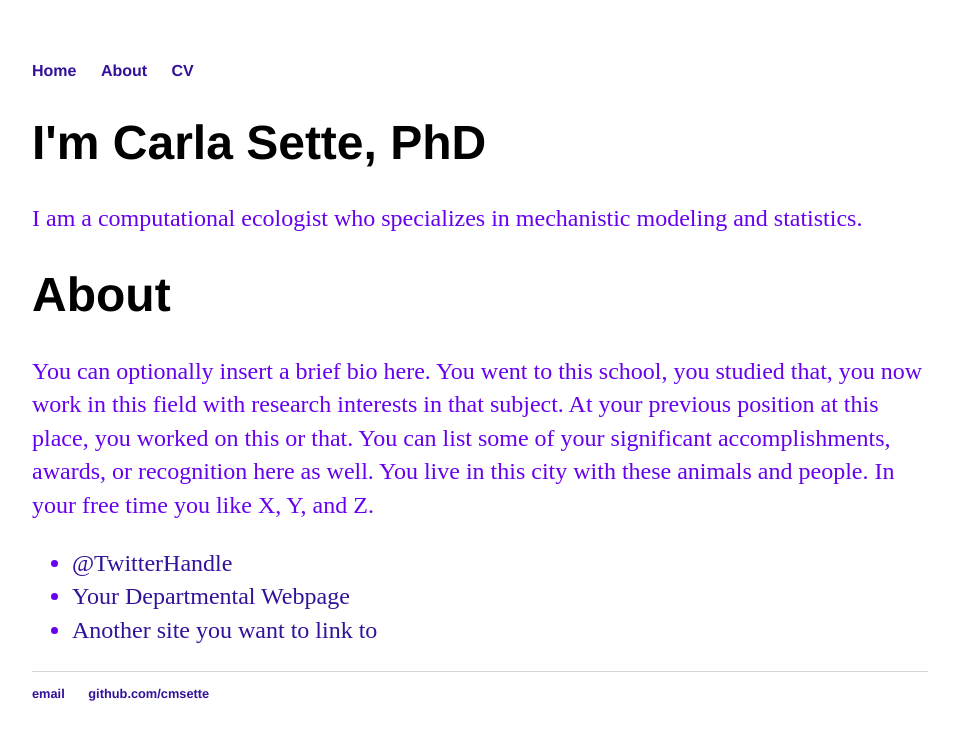
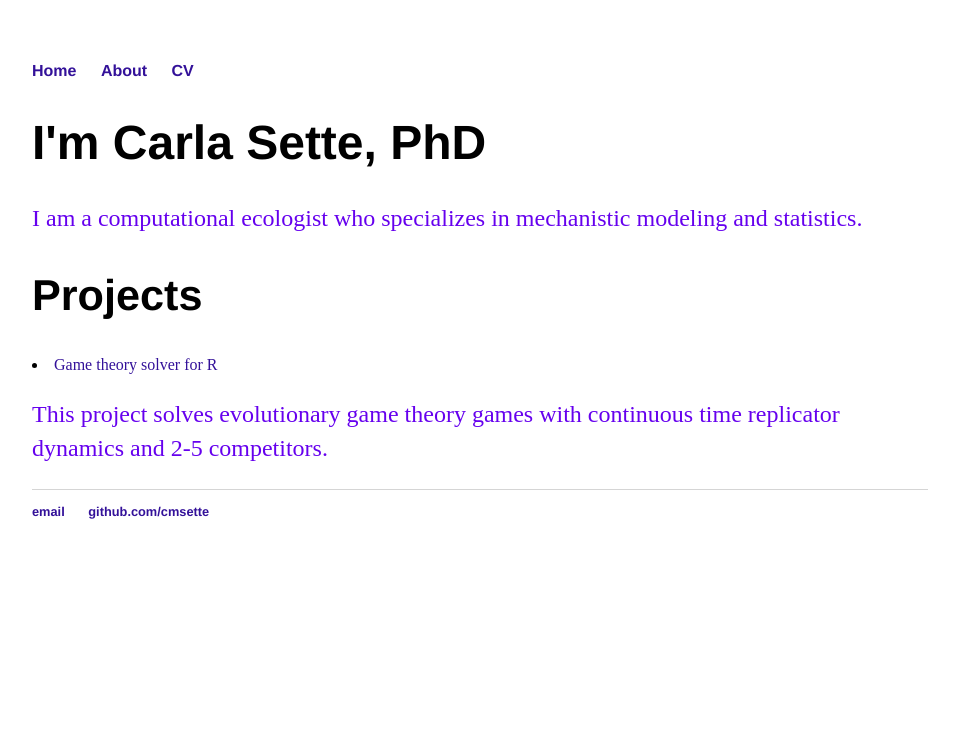
Before and after one commit to cmsette/cmsette.github.io, a Jekyll site: the page built from index.html, in a window 1280 px wide. Shown: the top 740 px of the page, without its empty margins (160-1119 px from the left). Built offline with Jekyll 4.4.1, drawn with Linux system fonts in a browser that asks for light colours.

Commit message:
Update index.html
project blurb

```diff
--- a/index.html
+++ b/index.html
@@ -6,13 +6,10 @@ title: Carla Sette, PhD
 	<h1>I'm Carla Sette, PhD</h1>
 	<p>I am a computational ecologist who specializes in mechanistic modeling and statistics.
 </div><!-- /.blurb -->
-<div class="about">
-	<h1>About</h1>
-	<p>You can optionally insert a brief bio here. You went to this school, you studied that, you now work in this field with research interests in that subject. At your previous position at this place, you worked on this or that. You can list some of your significant accomplishments, awards, or recognition here as well. You live in this city with these animals and people. In your free time you like X, Y, and Z.</p>
+<div class="projects">
+	<h2>Projects</h1>
+	<li><a href="#">Game theory solver for R</a></li>
+	<p>This project solves evolutionary game theory games with continuous time replicator dynamics and 2-5 competitors.</p>
 
-	<ul class="contacts">
-		<li><a href="#">@TwitterHandle</a></li>
-		<li><a href="#">Your Departmental Webpage</a></li>
-		<li><a href="#">Another site you want to link to</a></li>
 	</ul>
 </div>
```
